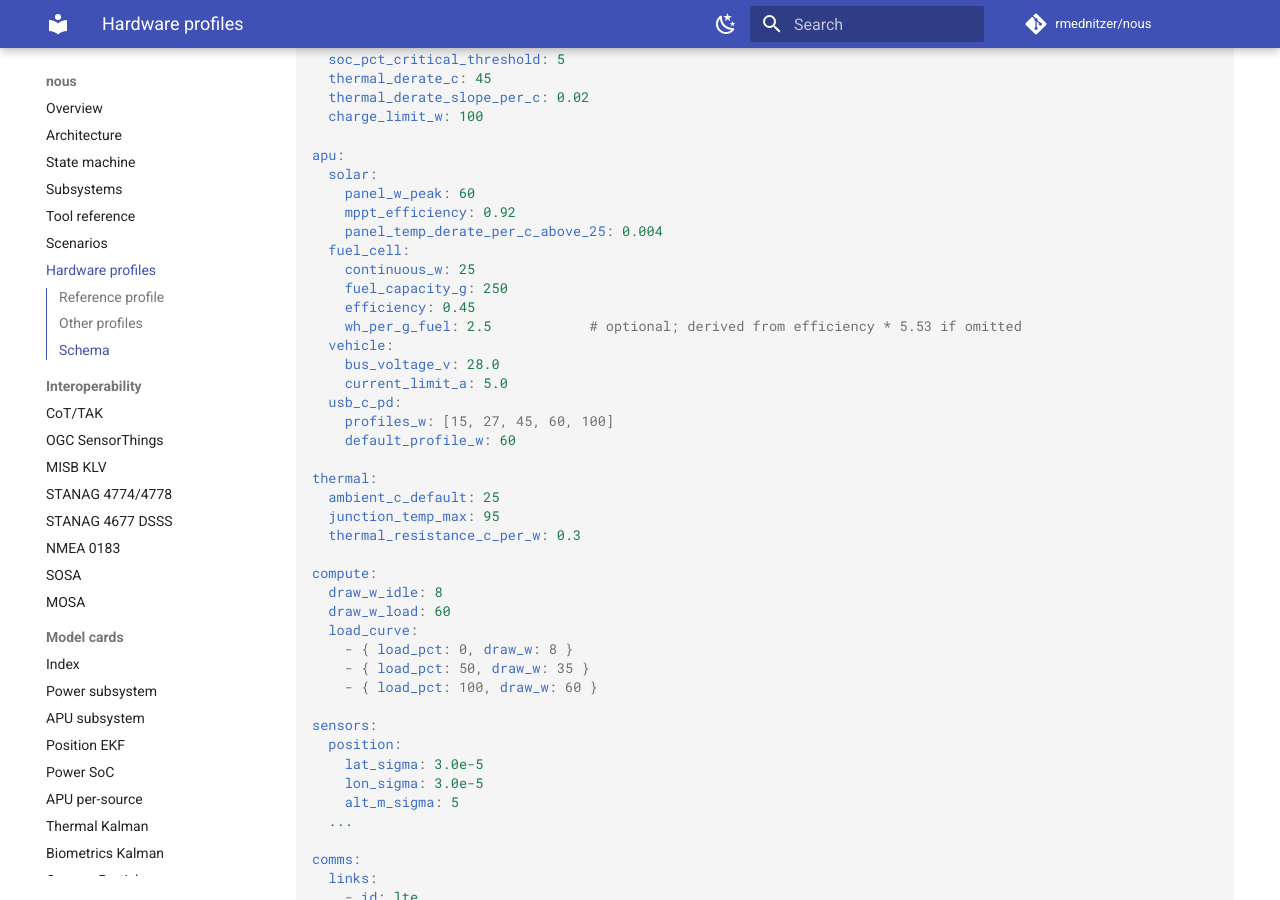
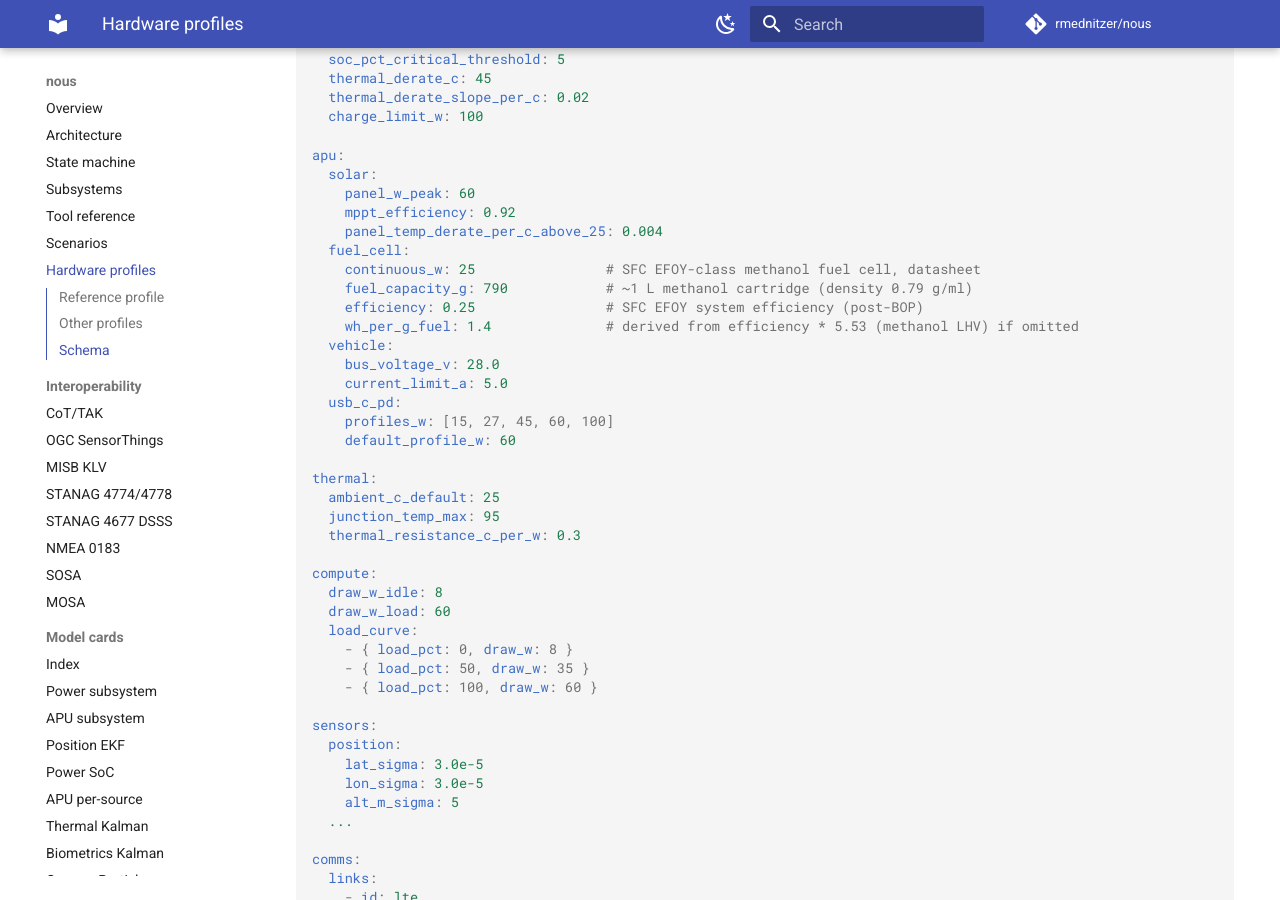
Before and after one commit to rmednitzer/nous, an MkDocs documentation site: the page built from docs/hardware-profiles.md, in a window 1280 px wide and 900 px high, scrolled down 961 px. Built offline with MkDocs 1.6.1 and Material for MkDocs 9.7.7, drawn with Linux system fonts in a browser that asks for light colours; comment, search, counter and statistics services are not loaded.

Commit message:
docs(profiles): anchor APU + battery numbers to real spec sheets
Per the project realism rule (now spelled out in AGENTS.md), every
hardware value in the profile YAMLs must trace back to a vendor
datasheet, MIL standard, or published benchmark.

Methanol fuel cell numbers were too optimistic:
  - was: wh_per_g_fuel 2.5, efficiency 0.45
  - now: wh_per_g_fuel 1.4, efficiency 0.25
SFC Energy EFOY datasheets give ~0.9 L/kWh methanol consumption.
Methanol density 0.79 g/ml, so 0.9 L/kWh -> ~711 g/kWh -> ~1.4
Wh/g electrical. Methanol thermal LHV is 5.53 Wh/g, so 1.4 / 5.53
implies a ~25% system efficiency (the cell core is more like 45%,
but BOP losses bring the deliverable down). The model card and the
hardware-profiles schema doc carry the same numbers and the same
citation.

Fuel capacity is now sized to a real cartridge geometry: ~790 g =
1 L methanol (AGX Orin profile), ~395 g = 0.5 L (Orin NX profile).
The prior 250 g figure was below the smallest real EFOY cartridge.

Citation headers added to each profile YAML naming the reference
hardware:
  - jetson-agx-orin: 2x Bren-Tronics BB-2590/U, NVIDIA AGX Orin
    64GB, PowerFilm SOL90, SFC EFOY, NATO STANAG 4074.
  - jetson-orin-nx:  1x BB-2590/U, NVIDIA Orin NX 16GB,
    Bren-Tronics MFC-40 class, SFC EFOY, STANAG 4074.
  - pi5-hailo:       3S 2P 18650 pack, RPi 5 + Hailo-8L,
    PowerFilm F15-300N class, 12 V automotive aux.
  - spot-core:       Boston Dynamics Spot battery (605 Wh,
    41.6 V), Spot CORE I/O payload.

AGENTS.md now states explicitly that plausible-but-unsourced
placeholders are not acceptable and that new profile values must
carry a citation comment.

Note: the compute.inference_local.tok_per_s_p50 and energy_j_per_tok
values across all four profiles are still placeholders and will not
survive an MLPerf / llama.cpp benchmark sweep (200 tok/s on AGX
Orin is well above real LLaMA 7B Q4 numbers). That cleanup belongs
to BL-007 (compute subsystem) and BL-043 (real local inference),
which this PR does not touch; flagging here so it is not forgotten.

make check clean (76 tests, ruff + mypy strict). docs-build strict
passes.

https://claude.ai/code/session_01HbYLUBoodDT668b5F1Ve3c
Signed-off-by: Roman Mednitzer <r.mednitzer@outlook.com>

```diff
--- a/docs/hardware-profiles.md
+++ b/docs/hardware-profiles.md
@@ -46,10 +46,10 @@ apu:
     mppt_efficiency: 0.92
     panel_temp_derate_per_c_above_25: 0.004
   fuel_cell:
-    continuous_w: 25
-    fuel_capacity_g: 250
-    efficiency: 0.45
-    wh_per_g_fuel: 2.5            # optional; derived from efficiency * 5.53 if omitted
+    continuous_w: 25                # SFC EFOY-class methanol fuel cell, datasheet
+    fuel_capacity_g: 790            # ~1 L methanol cartridge (density 0.79 g/ml)
+    efficiency: 0.25                # SFC EFOY system efficiency (post-BOP)
+    wh_per_g_fuel: 1.4              # derived from efficiency * 5.53 (methanol LHV) if omitted
   vehicle:
     bus_voltage_v: 28.0
     current_limit_a: 5.0
```
Also changed, not shown: AGENTS.md (+7 -0 lines), CHANGELOG.md (+12 -0 lines), docs/model-cards/subsystem-apu.md (+4 -3 lines), 4 other files.
